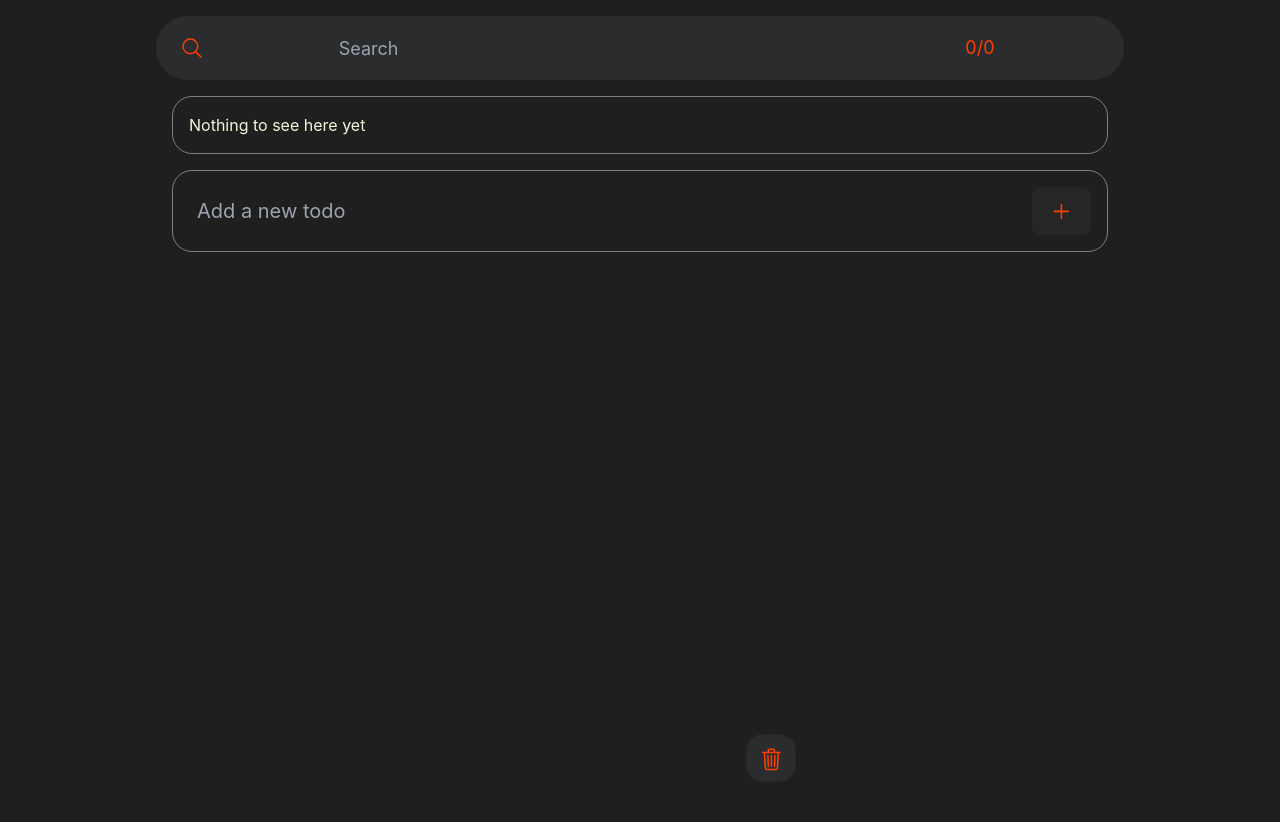
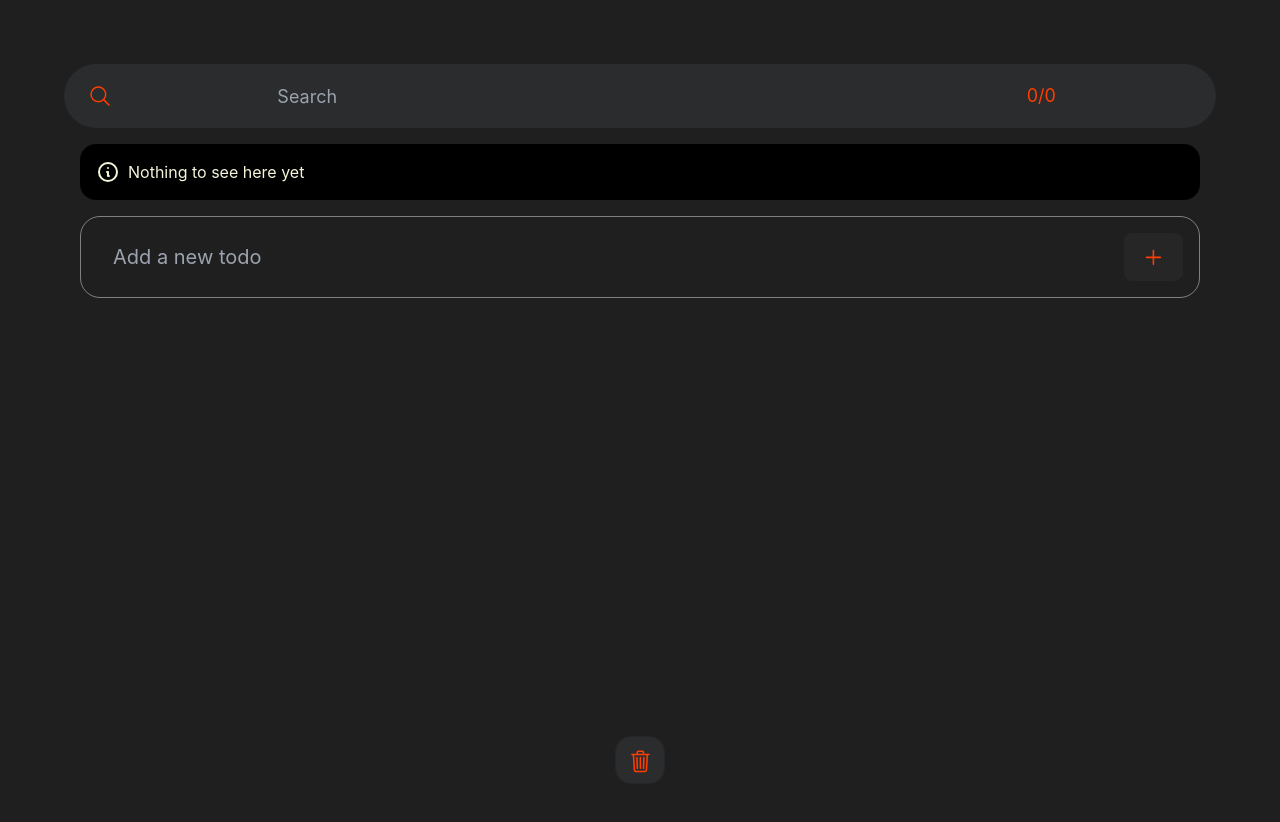
Before and after one commit to KingImoh/CheckIt, a Svelte app: page / in a window 1280 px wide. Shown: the top 822 px of the page. Built offline with nearby package versions, Linux system fonts and the light colour scheme.

Commit message:
:lipstick: Nicer alerts and also better tailwind

```diff
--- a/src/App.svelte
+++ b/src/App.svelte
@@ -6,15 +6,10 @@
 </script>
 
 <main>
-  <SearchBar />
+  <div class="container mx-auto p-[5%]">
+    <SearchBar />
 
-  <ToDo />
-
+    <ToDo />
+  </div>
   <NavBar />
 </main>
-
-<style>
-  main {
-    height: 100vh;
-  }
-</style>
--- a/src/app.css
+++ b/src/app.css
@@ -16,8 +16,5 @@
 }
 
 body {
-  padding: 1rem;
-  max-width: 1000px;
-  margin: 0 auto;
-  overflow: hidden;
+  overflow-y: hidden;
 }
--- a/src/component/navBar.svelte
+++ b/src/component/navBar.svelte
@@ -9,31 +9,33 @@
   }
 </script>
 
-<div class="nav">
-  <div class="con">
-    <span><ion-icon name="list-outline" /></span>
-    <span><ion-icon name="checkmark-done-outline" /></span>
+<div class="bottom-2 absolute justify-around navbar mx-auto ">
+  <div class="btn " on:click={clearToDoList}>
+    <ion-icon name="trash-outline" />
   </div>
 
-  <div class="btn" on:click={clearToDoList}>
-    <ion-icon name="trash-outline" />
-  </div>
-  <!-- <div class="btn" on:click={newTodo}>
+  <!-- <div class="con"> -->
+  <!-- <div class="btn"><ion-icon name="list-outline" /></div>
+  <div class="btn"><ion-icon name="checkmark-done-outline" /></div> -->
+  <!--</div>
+  <div class="btn" on:click={newTodo}>
     <ion-icon name="add-outline" />
   </div> -->
 </div>
 
 <style>
   .nav {
-    display: flex;
-    position: fixed;
+    /* display: flex; */
+    /* position: fixed; */
     justify-content: space-around;
     bottom: 10px;
     border-radius: 1.25rem;
     padding: 0.51rem;
     margin: 0 auto;
-    /* background-color: aqua; */
-    width: calc(100% - 50px);
+    background-color: aqua;
+    /* width: calc(100% - 50px); */
+
+    /*  */
   }
   .con {
     background-color: #2b2c2e;
--- a/src/component/toDo.svelte
+++ b/src/component/toDo.svelte
@@ -33,21 +33,58 @@
   }
 </script>
 
-<div class="bodyCon">
+<div class="container mx-auto p-4 ">
   {#if doneTodos.length && !pendingTodos.length}
-    <div class="item" transition:fly={{ x: -200, duration: 700 }}>
-      You've done everything
+    <div
+      class="alert shadow-3xl mb-4"
+      transition:fly={{ x: -200, duration: 700 }}
+    >
+      <div>
+        <svg
+          xmlns="http://www.w3.org/2000/svg"
+          class="stroke-current flex-shrink-0 h-6 w-6"
+          fill="none"
+          viewBox="0 0 24 24"
+          ><path
+            stroke-linecap="round"
+            stroke-linejoin="round"
+            stroke-width="2"
+            d="M9 12l2 2 4-4m6 2a9 9 0 11-18 0 9 9 0 0118 0z"
+          /></svg
+        >
+        <span>You've done everything</span>
+      </div>
     </div>
   {/if}
 
   {#if !doneTodos.length && !pendingTodos.length}
-    <div class="item" transition:fly={{ x: -200, duration: 700 }}>
-      Nothing to see here yet
+    <div
+      class="alert shadow-3xl mb-4"
+      transition:fly={{ x: -200, duration: 700 }}
+    >
+      <div>
+        <svg
+          xmlns="http://www.w3.org/2000/svg"
+          fill="none"
+          viewBox="0 0 24 24"
+          class="stroke-current flex-shrink-0 w-6 h-6"
+          ><path
+            stroke-linecap="round"
+            stroke-linejoin="round"
+            stroke-width="2"
+            d="M13 16h-1v-4h-1m1-4h.01M21 12a9 9 0 11-18 0 9 9 0 0118 0z"
+          /></svg
+        >
+        <span>Nothing to see here yet</span>
+      </div>
     </div>
   {/if}
 
-  <div class="item">
+  <div
+    class="flex justify-between items-center mb-4 p-4 border border-[#808080] rounded-[1.25rem]"
+  >
     <input
+      class="inline-flex text-xl bg-transparent outline-none border-none text-white pl-4 w-2/3"
       type="text"
       placeholder="Add a new todo"
       bind:value={newToDo}
@@ -60,7 +97,7 @@
     </div>
   </div>
 
-  <div id="list" class="pr-10">
+  <div class="mt-8 overflow-y-auto h-[75vh] pr-2">
     {#each pendingTodos as item (item.id)}
       <ToDoItem {...item} />
     {/each}
@@ -81,39 +118,6 @@
 </div>
 
 <style>
-  .bodyCon {
-    padding: 1rem;
-    max-width: 1000px;
-    margin: 0 auto;
-  }
-
-  #list {
-    height: 80vh;
-    overflow-y: scroll;
-    padding-right: 0.75rem;
-  }
-  /* .done {
-    text-decoration: line-through;
-  } */
-  .item {
-    display: flex;
-    border: 1px solid grey;
-    padding: 1rem;
-    border-radius: 1.25rem;
-    margin-bottom: 1rem;
-    justify-content: space-between;
-  }
-
-  input[type="text"] {
-    font-size: 1.25rem;
-    margin-left: 0.5rem;
-    background: 0;
-    outline: 0;
-    border: 0;
-    color: beige;
-    display: inline;
-    width: 85%;
-  }
   ion-icon {
     font-size: 1.55rem;
     color: #ff3e00;
--- a/src/component/toDoItem.svelte
+++ b/src/component/toDoItem.svelte
@@ -17,7 +17,7 @@
 </script>
 
 <div
-  class="rounded-2xl p-2 m-4 border-2 border-primary-focus mx-auto"
+  class="rounded-2xl p-2 m-4 border-2 border-primary-focus mx-auto flex justify-between items-center"
   transition:fly={{ x: 200, duration: 700 }}
 >
   <span class="bg-inherit justify-start">
@@ -32,7 +32,7 @@
   <input
     type="text"
     bind:value={text}
-    class="input w-4/5 text-xl bg-transparent border-none justify-center focus:outline-none"
+    class="input w-4/5 text-xl bg-transparent border-none justify-center focus:outline-none overflow-x-ellipsis"
     class:done
     on:keyup={({ key }) => key === "Enter" && updateToDo(id)}
     readonly={done}
--- a/tailwind.config.cjs
+++ b/tailwind.config.cjs
@@ -2,7 +2,31 @@
 module.exports = {
   content: ["./src/**/*.{html,js,svelte,ts}"],
   theme: {
-    extend: {},
+    extend: {
+      colors: {
+        primary: "#ff3e00",
+
+        almostPrimary: "#923018",
+
+        secondary: "#343232",
+
+        accent: "beige",
+
+        neutral: "#272626",
+
+        grey: "#808080",
+
+        "base-100": "#000000",
+
+        info: "#0000FF",
+
+        success: "#008000",
+
+        warning: "#FFFF00",
+
+        error: "#FF0000",
+      },
+    },
   },
   daisyui: {
     themes: [
@@ -10,11 +34,15 @@ module.exports = {
         mytheme: {
           primary: "#ff3e00",
 
+          almostPrimary: "#923018",
+
           secondary: "#343232",
 
           accent: "beige",
 
           neutral: "#272626",
+
+          grey: "#808080",
 
           "base-100": "#000000",
 
```
